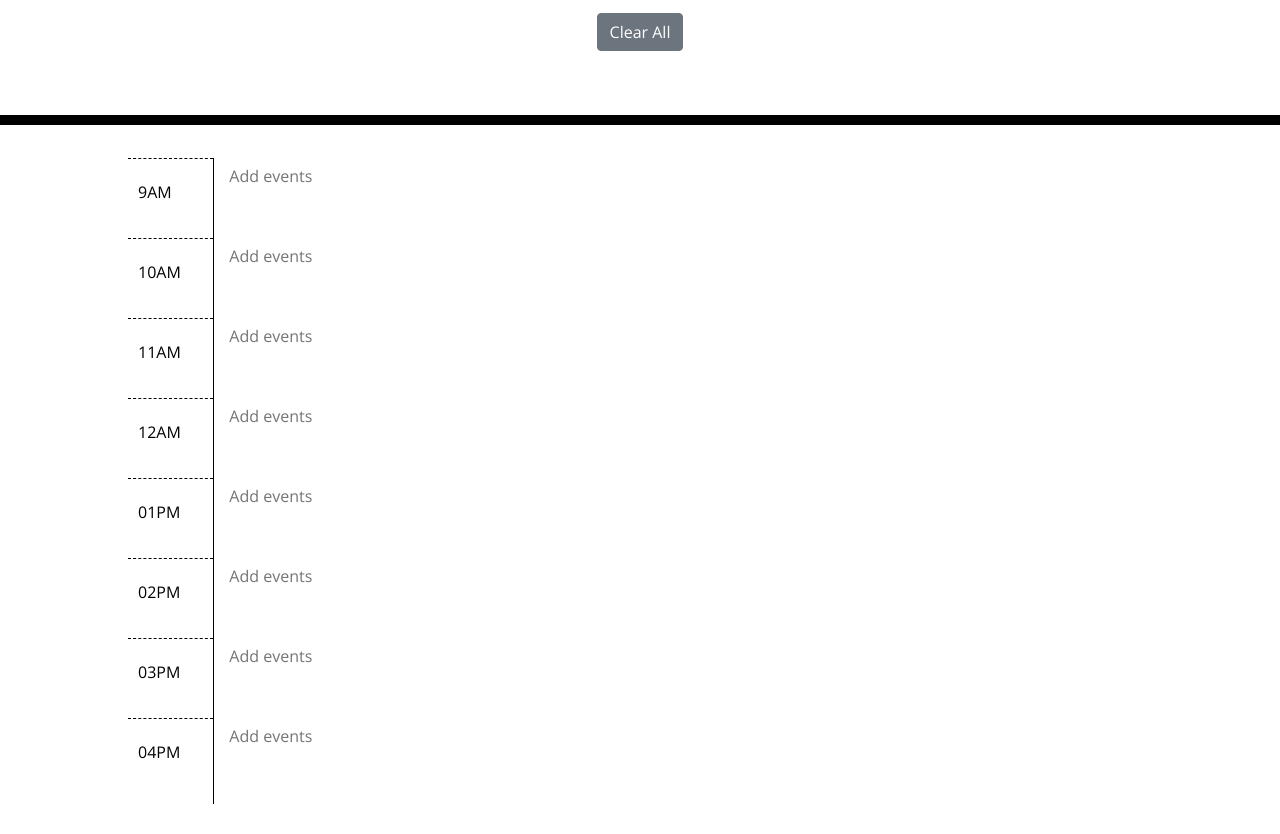
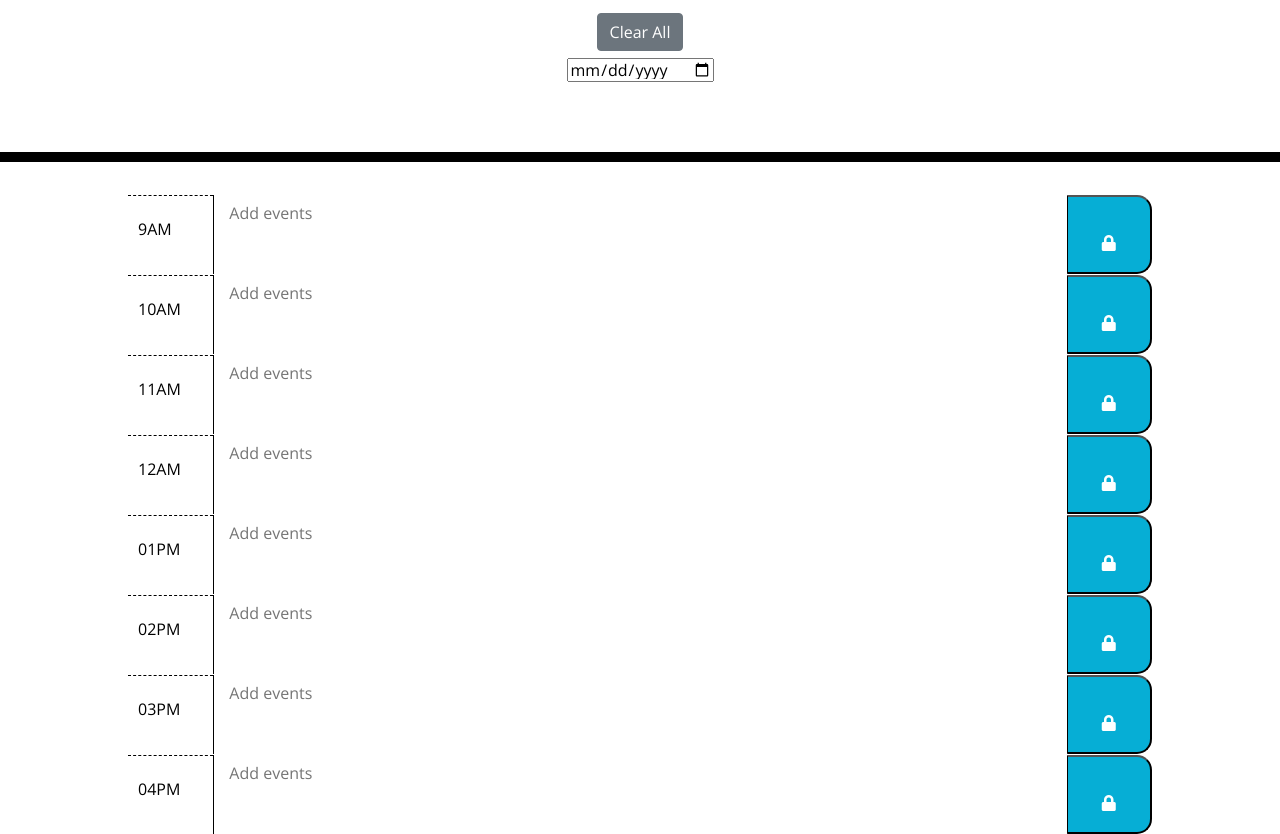
Before and after one commit to aarthigans/calender-scheduler, a plain HTML site: page Develop/index.html in a window 1280 px wide. Shown: the part 181-1015 px from the top of the page. Before the commit the page ends 985 px from the top, so only its background shows below. Drawn offline with nearby package versions, Linux system fonts and the light colour scheme.

Commit message:
Added calender, lock to html,style the date in css

```diff
--- a/Develop/index.html
+++ b/Develop/index.html
@@ -27,81 +27,113 @@
       <h1 class="display-3">Work Day Scheduler</h1>
       <p class="lead">A simple calendar app for scheduling your work day</p>
       <p id="currentDay" class="lead"></p>
-       <!-- added clearbutton -->
-      <button id="clearBtn" type="button" class="btn btn-secondary" aria-label="clear button">
+
+      <!-- added clearbutton -->
+      <button
+        id="clearBtn"
+        type="button"
+        class="btn btn-secondary"
+        aria-label="clear button"
+      >
         Clear All
       </button>
+      <!-- Added calender -->
+      <div class="dates">
+        <input type="date" ; />
+      </div>
     </header>
 
-     <div class="container">
-     <!-- Timeblocks go here -->
+    <div class="container">
+      <!-- Timeblocks go here -->
+
       <div id="hour-09" class="row time-row">
         <div class="col-sm-1 hour"><span id="09">9AM</span></div>
-        <textarea class="col-md-10 description" placeholder="Add events"></textarea>
-        <button class="col-md-1 btn" aria-label="save 9AM">
-          <i class="lock"></i>
+        <textarea
+          class="col-md-10 description"
+          placeholder="Add events"
+        ></textarea>
+        <button class="col-md-1 saveBtn" aria-label="save 9AM">
+          <i class="fa fa-lock"></i>
         </button>
       </div>
 
       <div id="hour-10" class="row time-row">
         <div class="col-sm-1 hour"><span id="10">10AM</span></div>
-        <textarea class="col-md-10 description" placeholder="Add events"></textarea>
-        <button class="col-md-1 btn" aria-label="save 10AM">
-          <i class="lock"></i>
+        <textarea
+          class="col-md-10 description"
+          placeholder="Add events"
+        ></textarea>
+        <button class="col-md-1 saveBtn" aria-label="save 10AM">
+          <i class="fa fa-lock"></i>
         </button>
       </div>
 
       <div id="hour-11" class="row time-row">
         <div class="col-sm-1 hour"><span id="11">11AM</span></div>
-        <textarea class="col-md-10 description" placeholder="Add events"></textarea>
-        <button class="col-md-1 btn" aria-label="save 11AM">
-          <i class="lock"></i>
+        <textarea
+          class="col-md-10 description"
+          placeholder="Add events"
+        ></textarea>
+        <button class="col-md-1 saveBtn" aria-label="save 11AM">
+          <i class="fa fa-lock"></i>
         </button>
       </div>
 
       <div id="hour-12" class="row time-row">
         <div class="col-sm-1 hour"><span id="12">12AM</span></div>
-        <textarea class="col-md-10 description" placeholder="Add events"></textarea>
-        <button class="col-md-1 btn" aria-label="save 12AM">
-          <i class="lock"></i>
+        <textarea
+          class="col-md-10 description"
+          placeholder="Add events"
+        ></textarea>
+        <button class="col-md-1 saveBtn" aria-label="save 12AM">
+          <i class="fa fa-lock"></i>
         </button>
       </div>
 
       <div id="hour-13" class="row time-row">
         <div class="col-sm-1 hour"><span id="13">01PM</span></div>
-        <textarea class="col-md-10 description" placeholder="Add events"></textarea>
-        <button class="col-md-1 btn" aria-label="save 1PM">
-          <i class="lock"></i>
+        <textarea
+          class="col-md-10 description"
+          placeholder="Add events"
+        ></textarea>
+        <button class="col-md-1 saveBtn" aria-label="save 1PM">
+          <i class="fa fa-lock"></i>
         </button>
       </div>
 
       <div id="hour-14" class="row time-row">
         <div class="col-sm-1 hour"><span id="14">02PM</span></div>
-        <textarea class="col-md-10 description" placeholder="Add events"></textarea>
-        <button class="col-md-1 btn" aria-label="save 2PM">
-          <i class="lock"></i>
+        <textarea
+          class="col-md-10 description"
+          placeholder="Add events"
+        ></textarea>
+        <button class="col-md-1 saveBtn" aria-label="save 2PM">
+          <i class="fa fa-lock"></i>
         </button>
       </div>
 
       <div id="hour-15" class="row time-row">
         <div class="col-sm-1 hour"><span id="15">03PM</span></div>
-        <textarea class="col-md-10 description" placeholder="Add events"></textarea>
-        <button class="col-md-1 btn" aria-label="save 3PM">
-          <i class="lock"></i>
+        <textarea
+          class="col-md-10 description"
+          placeholder="Add events"
+        ></textarea>
+        <button class="col-md-1 saveBtn" aria-label="save 3PM">
+          <i class="fa fa-lock"></i>
         </button>
       </div>
 
       <div id="hour-16" class="row time-row">
         <div class="col-sm-1 hour"><span id="16">04PM</span></div>
-        <textarea class="col-md-10 description" placeholder="Add events"></textarea>
-        <button class="col-md-1 btn" aria-label="save 4PM">
-          <i class="lock"></i>
+        <textarea
+          class="col-md-10 description"
+          placeholder="Add events"
+        ></textarea>
+        <button class="col-md-1 saveBtn" aria-label="save 4PM">
+          <i class="fa fa-lock"></i>
         </button>
       </div>
-
     </div>
-
-
 
     <script src="https://code.jquery.com/jquery-3.4.1.min.js"></script>
     <script src="https://cdnjs.cloudflare.com/ajax/libs/moment.js/2.24.0/moment.min.js"></script>
--- a/Develop/style.css
+++ b/Develop/style.css
@@ -74,3 +74,7 @@ textarea{
 .container {
   max-width: 1024px;
 }
+
+.dates{
+  margin: .4rem 0;
+}
```
Also changed, not shown: script.js (+14 -0 lines).
